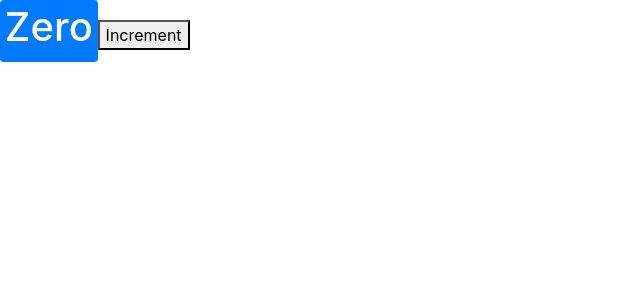
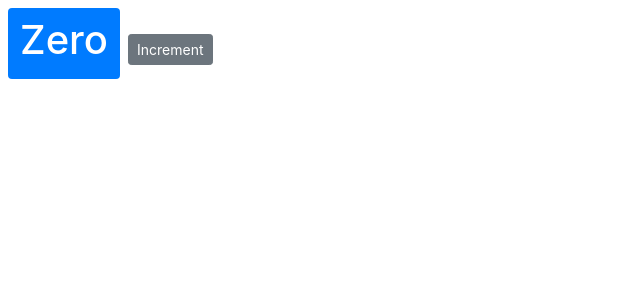
Before and after one commit to hoodielive/teamofone, a React (Create React App) app in the folder React/counter-app/: page / in a window 1280 px wide. Shown: the top 300 px of the page, without its empty margins (0-640 px from the left). Built offline with nearby package versions, Linux system fonts and the light colour scheme.

Commit message:
render styles with {{ }} or styles object fontSize fontWeight

```diff
--- a/React/counter-app/src/components/counter.jsx
+++ b/React/counter-app/src/components/counter.jsx
@@ -6,11 +6,12 @@
     //imageUrl: "https://picsum.photos/200"
   };
 
+
   render() {
     return (
       <React.Fragment>
-        <span className="badge badge-primary">{this.formatCount()}</span>
-        <button>Increment</button>
+        <span style={ { fontSize: 30 }} className="badge badge-primary m-2">{this.formatCount()}</span>
+        <button className="btn btn-secondary btn-sm">Increment</button>
       </React.Fragment>
     );
   }
```
